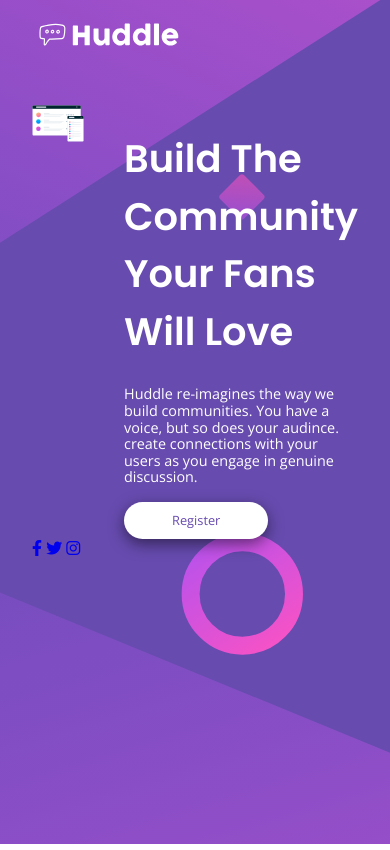
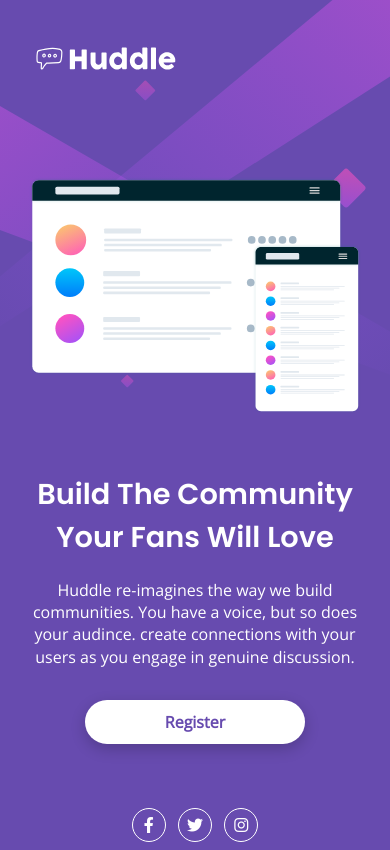
Before and after one commit to JorgeCruz19/huddle-landing-page, a plain HTML site: page index.html in a window 390 px wide. Drawn offline with nearby package versions, Linux system fonts and the light colour scheme.

Commit message:
Finish landing page

```diff
--- a/css/styles.css
+++ b/css/styles.css
@@ -19,6 +19,7 @@ body {
 img {
 	width: 100%;
 	max-width: 100%;
+	height: auto;
 }
 h1,
 h2,
@@ -32,42 +33,133 @@ h6 {
 a {
 	text-decoration: none;
 }
+
+/* Desktop */
 .container {
 	background-color: var(--violet);
 	background-image: url("../img/bg-desktop.svg");
 	background-size: cover;
 	background-repeat: no-repeat;
 	background-position: center;
-	height: 100vh;
+	min-height: 100vh;
 }
 .inner-container {
-	padding: 1rem 2rem 0.5rem 2rem;
+	padding: 4.5rem 2rem 0.5rem 2rem;
+	max-width: 1440px;
+	margin: 0 auto;
 }
 .navbar {
-	margin-bottom: 3rem;
+	margin-bottom: 6rem;
 }
 .navbar img {
-	width: 150px;
+	width: 250px;
 }
-.grid {
+.grid-container {
 	display: grid;
 	grid-template-columns: 1fr 1fr;
 	column-gap: 2.5rem;
+	margin-bottom: 1rem;
 }
-.title {
-	font-size: 2.4rem;
+.hero-title {
+	font-size: 3.5rem;
 	line-height: 1.5;
 }
-.paragraph {
-	font-size: 0.9rem;
-	margin-bottom: 1rem;
+.hero-paragraph {
+	font-size: 1.3rem;
+	margin-bottom: 2rem;
+	line-height: 1.4;
 }
-.button {
+.hero-button {
+	background-color: #ffffff;
+	border-radius: 900px;
+	box-shadow: 0px 5px 15px rgba(0, 0, 0, 0.5);
+	color: var(--violet);
 	display: inline-block;
-	color: var(--violet);
-	background-color: #ffffff;
-	border-radius: 20px;
-	padding: 0.7rem 3rem;
-	font-size: 0.8rem;
-	box-shadow: 0px 5px 15px rgba(0, 0, 0, 0.5);
+	font-size: 1.1rem;
+	font-weight: 600;
+	padding: 1.2rem 5rem;
+	transition: all 0.3s ease;
 }
+.hero-button:hover {
+	background-color: var(--soft-magenta);
+	color: #ffffff;
+}
+.footer {
+	text-align: right;
+}
+.footer-link {
+	align-items: center;
+	border-radius: 50%;
+	border: 1px solid #fff;
+	color: #fff;
+	display: inline-flex;
+	height: 22px;
+	font-size: 1.3rem;
+	justify-content: center;
+	line-height: 22px;
+	margin-right: 0.5rem;
+	padding: 22px;
+	width: 22px;
+	transition: all 0.3s ease;
+}
+
+.footer-link:last-of-type {
+	margin-right: 0;
+}
+
+.footer-link:hover {
+	color: var(--soft-magenta);
+	border-color: var(--soft-magenta);
+}
+
+/* Mobile */
+
+@media screen and (max-width: 992px) {
+	.container {
+		background-image: url("../img/bg-mobile.svg");
+		background-size: contain;
+		background-repeat: no-repeat;
+		background-position: top;
+	}
+	.inner-container {
+		padding: 2.5rem 1.8rem 0.5rem 1.8rem;
+	}
+	.navbar img {
+		width: 150px;
+	}
+	.grid-container {
+		grid-template-columns: 1fr;
+		column-gap: 0;
+		margin-bottom: 4rem;
+	}
+	.hero-image {
+		margin-bottom: 2.5rem;
+	}
+	.grid-container div {
+		text-align: center;
+	}
+	.hero-title {
+		font-size: 1.8rem;
+	}
+	.hero-paragraph {
+		font-size: 1rem;
+	}
+	.hero-button {
+		border-radius: 900px;
+		box-shadow: 0px 5px 15px rgba(0, 0, 0, 0.2);
+
+		font-size: 1rem;
+		font-weight: 600;
+		padding: 0.8rem 5rem;
+	}
+	.footer {
+		text-align: center;
+	}
+	.footer-link {
+		height: 16px;
+		font-size: 1rem;
+		line-height: 16px;
+		padding: 16px;
+		width: 16px;
+	}
+}
--- a/index.html
+++ b/index.html
@@ -30,30 +30,30 @@
 				<nav class="navbar">
 					<img src="./img/logo.svg" class="logo" alt="Logo Huddle" />
 				</nav>
-				<main class="grid">
+				<main class="grid-container">
 					<img
 						src="./img/illustration-mockups.svg"
-						class="mockup"
+						class="hero-image"
 						alt="Illustration"
 					/>
 					<div>
-						<h1 class="title">Build The Community Your Fans Will Love</h1>
-						<p class="paragraph">
+						<h1 class="hero-title">Build The Community Your Fans Will Love</h1>
+						<p class="hero-paragraph">
 							Huddle re-imagines the way we build communities. You have a voice,
 							but so does your audince. create connections with your users as
 							you engage in genuine discussion.
 						</p>
-						<a class="button" href="#">Register</a>
+						<a class="hero-button" href="#">Register</a>
 					</div>
 				</main>
-				<footer>
-					<a class="link" href="www.facebook.com">
+				<footer class="footer">
+					<a class="footer-link" href="www.facebook.com">
 						<i class="fa-brands fa-facebook-f"></i>
 					</a>
-					<a class="link" href="www.facebook.com">
+					<a class="footer-link" href="www.facebook.com">
 						<i class="fa-brands fa-twitter"></i>
 					</a>
-					<a class="link" href="www.facebook.com">
+					<a class="footer-link" href="www.facebook.com">
 						<i class="fa-brands fa-instagram"></i>
 					</a>
 				</footer>
```
